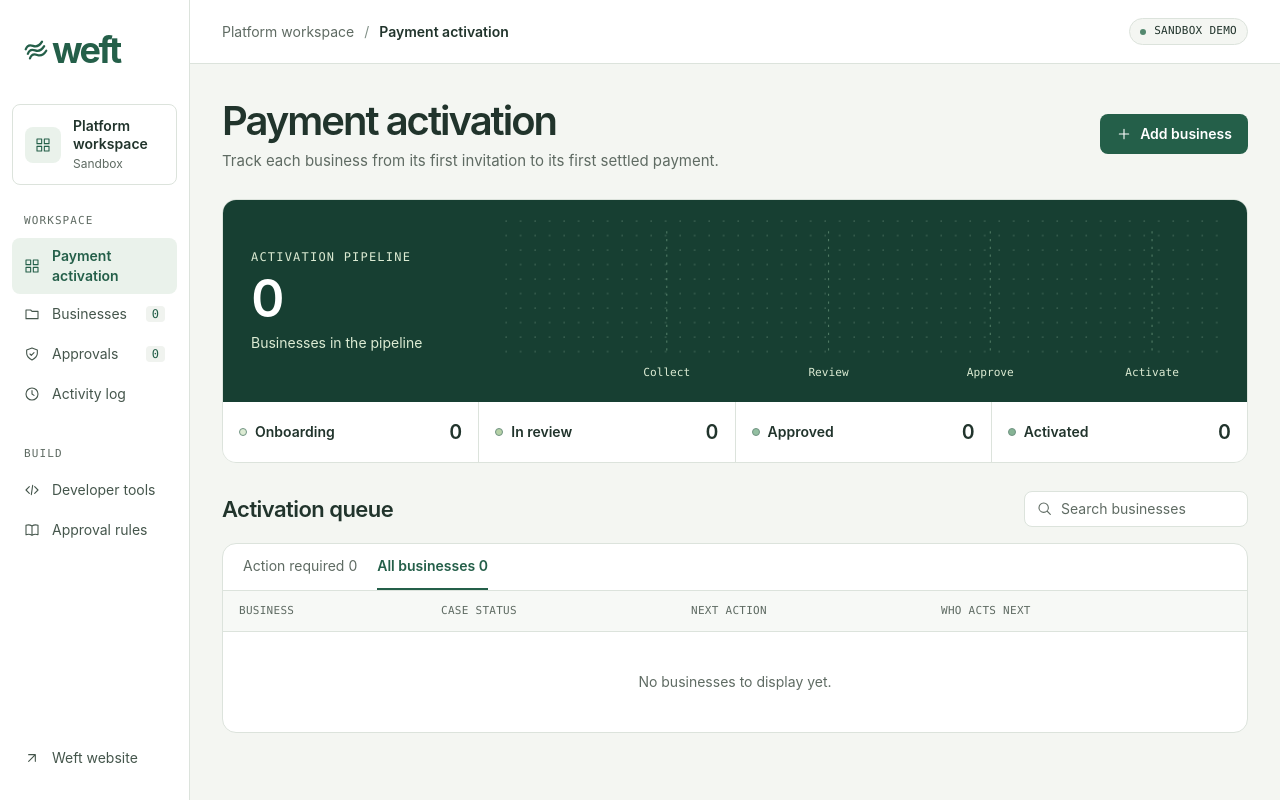
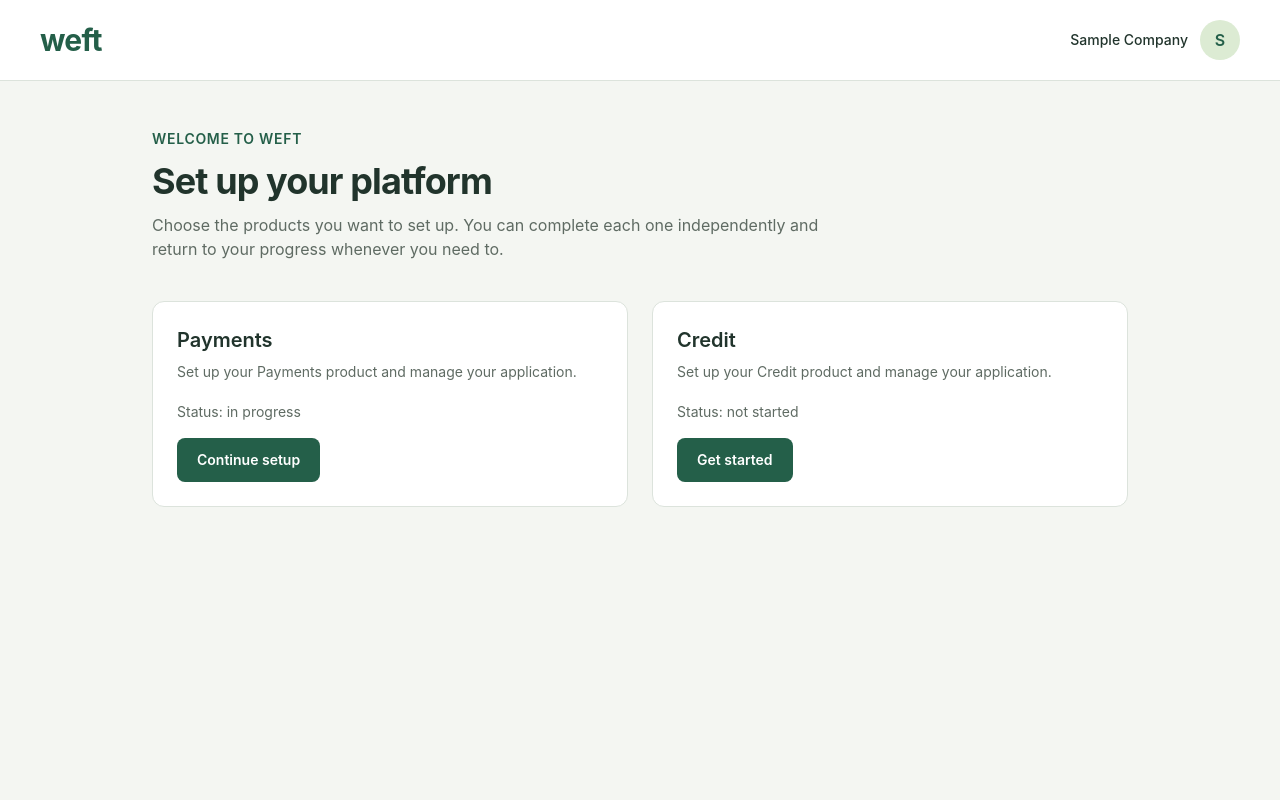
Before and after one commit to KeMamaMo/WeftPlatform, a React (Vite) app: page / in a window 1280 px wide. Both pictures are taken after typing "name@example.com", "Sample123" into the empty fields and a click on the button "Sign in". Built offline with nearby package versions, Linux system fonts and the light colour scheme.

Commit message:
Implement first-time client setup experience

```diff
--- a/src/App.tsx
+++ b/src/App.tsx
@@ -1,20 +1,53 @@
 import { useState } from "react";
-import PaymentActivationPage from "./Pages/PaymentActivationPage";
+import ClientSetupPage from "./Pages/ClientSetupPage";
+import ClientLandingPage from "./Pages/ClientLandingPage";
 
 type Landing = "team" | "client";
+type ProductStatus = "not_started" | "in_progress" | "submitted";
 
 const focusClass =
   "focus-visible:outline focus-visible:outline-2 focus-visible:outline-offset-2 focus-visible:outline-[#245f49]";
 
 const inputClass = `min-h-[46px] w-full rounded-[7px] border border-[#cbd6cc] bg-white py-2.5 pl-3.5 text-base placeholder:text-[#5f6b63] ${focusClass}`;
 
+const demoWorkspace = {
+  name: "Sample Company",
+};
+
 export default function App() {
   const [showPassword, setShowPassword] = useState(false);
   const [landing, setLanding] = useState<Landing | null>(null);
+  const [showClientSetup, setShowClientSetup] = useState(false);
 
-  if (landing === "client") {
-    return <PaymentActivationPage sandbox />;
-  }
+  const [creditStatus, setCreditStatus] =
+  useState<ProductStatus>("not_started");
+
+const [paymentsStatus, setPaymentsStatus] =
+  useState<ProductStatus>("in_progress");
+
+  if (landing === "client" && showClientSetup) {
+  return (
+    <ClientSetupPage
+      workspaceName={demoWorkspace.name}
+      creditStatus={creditStatus}
+      paymentsStatus={paymentsStatus}
+      onStartCredit={() => setCreditStatus("in_progress")}
+      onStartPayments={() => setPaymentsStatus("in_progress")}
+      onResumeCredit={() => setCreditStatus("in_progress")}
+      onResumePayments={() => setPaymentsStatus("in_progress")}
+      onViewCredit={() => alert("Credit submission")}
+      onViewPayments={() => alert("Payments submission")}
+    />
+  );
+}
+
+if (landing === "client") {
+  return (
+    <ClientLandingPage
+      onOpenSetup={() => setShowClientSetup(true)}
+    />
+  );
+}
 
   if (landing === "team") {
     return (
@@ -85,7 +118,8 @@ export default function App() {
               const domain = email.slice(email.lastIndexOf("@") + 1).toLowerCase();
 
               setShowPassword(false);
-              setLanding(domain === "weft.cash" ? "team" : "client");
+              setShowClientSetup(true);
+setLanding(domain === "weft.cash" ? "team" : "client");
             }}
           >
             <label htmlFor="work-email" className="mb-2 block text-sm font-semibold">
--- a/src/Pages/ClientLandingPage.tsx
+++ b/src/Pages/ClientLandingPage.tsx
@@ -1,4 +1,10 @@
-export default function ClientLandingPage() {
+interface ClientLandingPageProps {
+  onOpenSetup: () => void;
+}
+
+export default function ClientLandingPage({
+  onOpenSetup,
+}: ClientLandingPageProps) {
   return (
     <main className="grid min-h-screen place-items-center bg-[#f4f6f2] px-4 py-10 text-[#21342c]">
       <section
@@ -8,6 +14,18 @@ export default function ClientLandingPage() {
         <h1 id="welcome-heading" className="text-[28px] font-bold tracking-tight">
           Welcome to Weft
         </h1>
+
+        <p className="mt-3 text-sm text-[#5f6b63]">
+          Access your workspace and manage your products.
+        </p>
+
+        <button
+          type="button"
+          onClick={onOpenSetup}
+          className="mt-6 min-h-[44px] w-full rounded-lg bg-[#245f49] px-5 py-2 text-sm font-semibold text-white hover:bg-[#173f32]"
+        >
+          Set up your platform
+        </button>
       </section>
     </main>
   );
--- /dev/null
+++ b/src/Pages/ClientSetupPage.tsx
@@ -0,0 +1,124 @@
+
+type ProductStatus = "not_started" | "in_progress" | "submitted";
+
+interface ClientSetupPageProps {
+  workspaceName: string;
+  creditStatus: ProductStatus;
+  paymentsStatus: ProductStatus;
+  onStartCredit: () => void;
+  onStartPayments: () => void;
+  onResumeCredit: () => void;
+  onResumePayments: () => void;
+  onViewCredit: () => void;
+  onViewPayments: () => void;
+}
+
+
+function ProductCard({
+  title,
+  description,
+  status,
+  onClick,
+}: {
+  title: string;
+  description: string;
+  status: ProductStatus;
+  onClick: () => void;
+}) {
+  return (
+    <section className="rounded-xl border border-[#dce3dc] bg-white p-6">
+      <h2 className="text-xl font-semibold">{title}</h2>
+      <p className="mt-2 text-sm text-[#5f6b63]">{description}</p>
+
+      <p className="mt-5 text-sm text-[#5f6b63]">
+        Status: {status.replace("_", " ")}
+      </p>
+
+      <button
+  type="button"
+  onClick={onClick}
+  className="mt-4 min-h-[44px] rounded-lg bg-[#245f49] px-5 py-2 text-sm font-semibold text-white hover:bg-[#173f32] focus-visible:outline focus-visible:outline-2 focus-visible:outline-offset-2 focus-visible:outline-[#245f49]"
+>
+  {status === "not_started"
+    ? "Get started"
+    : status === "in_progress"
+      ? "Continue setup"
+      : "View submission"}
+</button>
+    </section>
+  );
+}
+
+export default function ClientSetupPage({
+  workspaceName,
+  creditStatus,
+  paymentsStatus,
+  onStartCredit,
+  onStartPayments,
+  onResumeCredit,
+  onResumePayments,
+  onViewCredit,
+  onViewPayments,
+}: ClientSetupPageProps) {
+  const initial = workspaceName.trim().charAt(0).toUpperCase() || "?";
+
+  return (
+    <main className="min-h-screen bg-[#f4f6f2] text-[#21342c]">
+      <header className="flex items-center justify-between border-b border-[#dce3dc] bg-white px-6 py-5 sm:px-10">
+        <span className="text-3xl font-bold tracking-tight text-[#245f49]">
+          weft
+        </span>
+
+        <div className="flex items-center gap-3">
+          <span className="text-sm font-medium">{workspaceName}</span>
+          <span className="grid h-10 w-10 place-items-center rounded-full bg-[#dcebd3] font-semibold text-[#245f49]">
+            {initial}
+          </span>
+        </div>
+      </header>
+
+      <div className="mx-auto max-w-5xl px-6 py-12">
+        <p className="text-sm font-semibold uppercase tracking-wider text-[#245f49]">
+          Welcome to Weft
+        </p>
+
+        <h1 className="mt-3 text-3xl font-bold tracking-tight sm:text-4xl">
+          Set up your platform
+        </h1>
+
+        <p className="mt-3 max-w-2xl text-[#5f6b63]">
+          Choose the products you want to set up. You can complete each one
+          independently and return to your progress whenever you need to.
+        </p>
+
+        <div className="mt-10 grid gap-6 md:grid-cols-2">
+  <ProductCard
+    title="Payments"
+    description="Set up your Payments product and manage your application."
+    status={paymentsStatus}
+    onClick={
+      paymentsStatus === "not_started"
+        ? onStartPayments
+        : paymentsStatus === "in_progress"
+          ? onResumePayments
+          : onViewPayments
+    }
+  />
+
+  <ProductCard
+    title="Credit"
+    description="Set up your Credit product and manage your application."
+    status={creditStatus}
+    onClick={
+      creditStatus === "not_started"
+        ? onStartCredit
+        : creditStatus === "in_progress"
+          ? onResumeCredit
+          : onViewCredit
+    }
+  />
+</div>
+      </div>
+    </main>
+  );
+}
```
